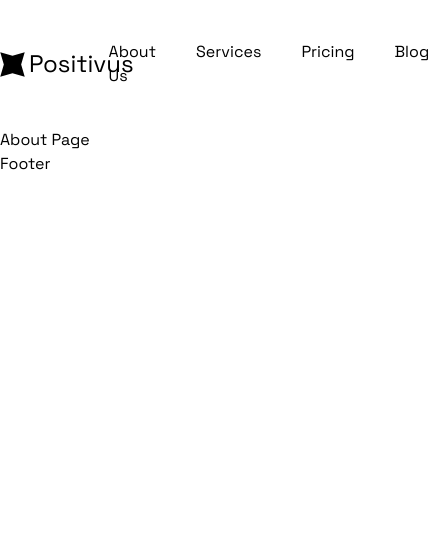
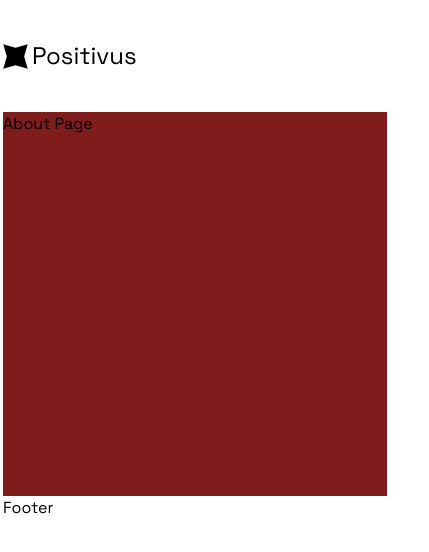
Before and after one commit to animeloverop11/Positivus, a React (Vite) app: page /about-us in a window 390 px wide. Shown: the top 552 px of the page, 429 px wide, since content can reach past the window. Built offline with nearby package versions, Linux system fonts and the light colour scheme.

Commit message:
add classname to my components

```diff
--- a/src/components/Layout.jsx
+++ b/src/components/Layout.jsx
@@ -6,7 +6,8 @@ import PropTypes from "prop-types"
 export const Layout = ({ children }) => {
    return (
 
-      <div className="font-space max-w-6xl 2xl:max-w-[130rem] mx-auto">
+      <div className="font-space max-w-[24rem] md:max-w-2xl lg:max-w-4xl xl:max-w-6xl
+      2xl:max-w-[130rem] mx-auto">
       <Navbar />
 
       <div>
--- a/src/components/Navbar.jsx
+++ b/src/components/Navbar.jsx
@@ -13,7 +13,7 @@ export const Navbar = () => {
 
 
          {/* Navigation Links*/}
-         <div className="flex gap-10">
+         <div className="hidden md:flex gap-10">
             <Link to="/about-us"className="text-base 2xl:text-xl">About Us</Link>
 
             <Link to="/services"className="text-base 2xl:text-xl">Services</Link>
--- a/src/pages/About.jsx
+++ b/src/pages/About.jsx
@@ -1,7 +1,7 @@
 
 export const About = () =>{
    return(
-      <div className="font-space">
+      <div className="bg-red-900 flex h-96">
          About Page
       </div>
    )
--- a/src/pages/Blog.jsx
+++ b/src/pages/Blog.jsx
@@ -2,7 +2,7 @@
 
 export const Blog = () => {
    return(
-      <div className="font-space">
+      <div className="bg-red-900 flex h-96">
          Blog Page
       </div>
    )
--- a/src/pages/Home.jsx
+++ b/src/pages/Home.jsx
@@ -1,7 +1,7 @@
 
 export const Home = () => {
    return (
-      <div className="font-space">
+      <div className="bg-red-900 flex h-96">
 
          Home Page of My Website
 
--- a/src/pages/Pricing.jsx
+++ b/src/pages/Pricing.jsx
@@ -1,7 +1,7 @@
 
 export const Pricing = () => {
    return(
-      <div className="font-space">
+      <div className="bg-red-900 flex h-96">
          Pricing
       </div>
    )
--- a/src/pages/Services.jsx
+++ b/src/pages/Services.jsx
@@ -2,7 +2,7 @@
 
 export const Services = () => {
    return(
-      <div className="text-red-100 font-space">
+      <div className="bg-red-900 flex h-96">
          Services Page
       </div>
    )
```
